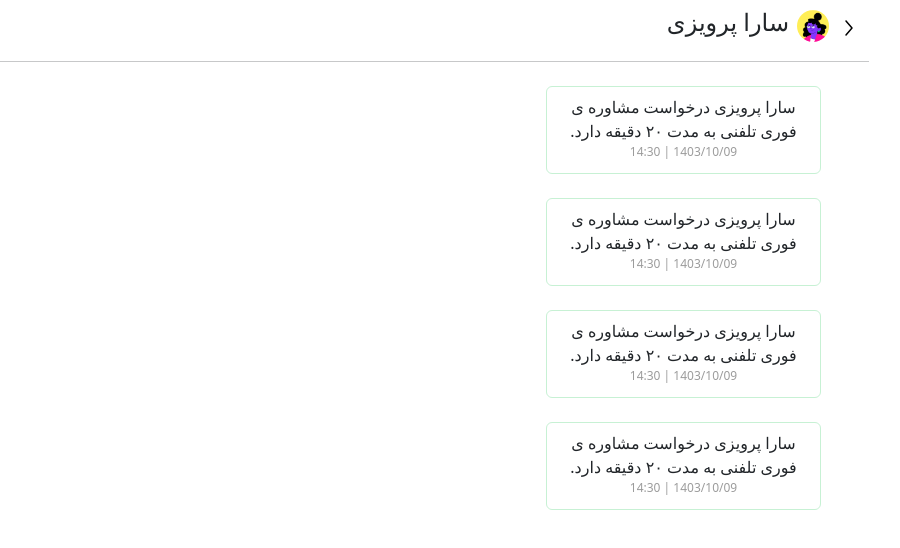
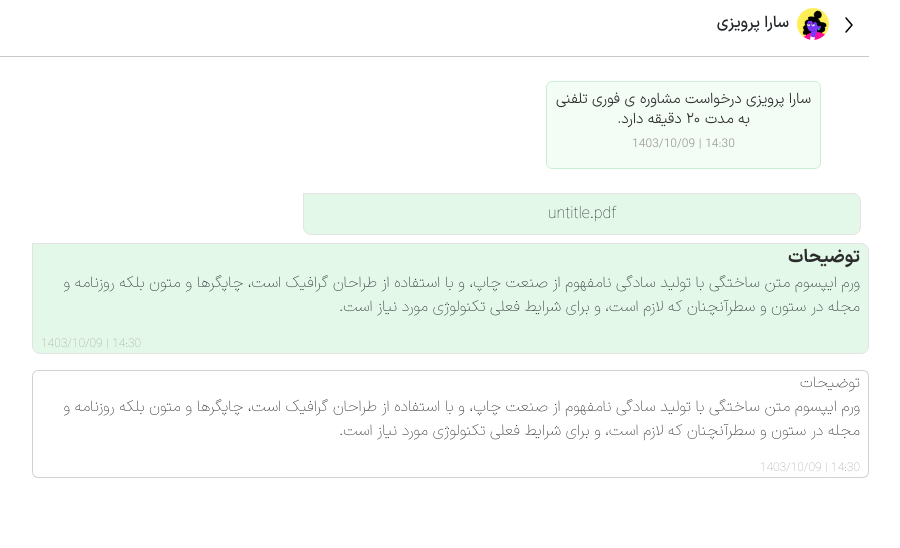
Before and after one commit to nafise1380/vakil, a plain HTML site: page vakil.html in a window 1280 px wide. Shown: the whole page, without its empty margins (329-1229 px from the left). Drawn offline with Linux system fonts and the light colour scheme.

Commit message:
color and size are changed,font and div added

```diff
--- a/vakil.css
+++ b/vakil.css
@@ -1,28 +1,76 @@
-@font-face{
-    font-family: ;
+@font-face {
+    font-family: "IRANSansX";
+    src: url("./assets/fonts/woff2/IRANSansX-Bold.woff2") format("woff2");
+    font-weight: bold;
+    font-style: normal;
 }
+
+@font-face {
+    font-family: "IRANSansX";
+    src: url("./assets/fonts/woff2/IRANSansX-Medium.woff2") format("woff2");
+    font-weight: 500;
+    font-style: normal;
+}
+@font-face {
+    font-family: "IRANSansX";
+    src: url("./assets/fonts/woff2/IRANSansX-light.woff2") format("woff2");
+    font-weight: 300;
+    font-style: normal;
+}
+@font-face {
+    font-family: "IRANSansX";
+    src: url("./assets/fonts/woff2/IRANSansX-thin.woff2") format("woff2");
+    font-weight: normal;
+    font-style: normal;
+}
+
+body {
+    font-family: "IRANSansX", sans-serif;
+
+}
+
 
 .color{
     border: 1px solid #C7F1D4;
     width: 275px;
     height: 88px;
-
+    background-color: #F4FCF6;
+    line-height: 20px;
+    font-size: 15px;
+    color: #2B2B2B;
 }
 
 .text{
     width: 32px;
     height: 32px;
-}
-
-.color p{
-    color: #2B2B2B;
-    font-size: 14px;
 
 }
-
 
 
 .home{
     color: #9C9C9C;
     font-size: 12px;
 }
+
+.try{
+    font-size: 16px;
+
+}
+
+.texts{
+    border: 1px solid #E3E3E3;
+    border-radius: 0 .5rem .5rem  .5rem;
+    background-color: #E3F8E9;
+
+}
+
+.colors{
+    background-color: #E3F8E9;
+
+}
+
+.type{
+    color: #2B2B2B;
+    font-weight: bold;
+    font-size: 18px;
+}
--- a/vakil.html
+++ b/vakil.html
@@ -1,19 +1,25 @@
 <!DOCTYPE html>
 <html dir="rtl">
+
     <head>
         <meta charset="utf-8">
         <meta name="viewport" content="width=device-width, initial-scale=1">
         <title></title>
         <link rel="stylesheet" href="./assets/css/bootstrap.rtl.min.css">
         <link rel="stylesheet" href="./vakil.css">
-        <link rel="./assets/img/Style=Broken.svg">
-        <script src="./assets/js/bootstrap.js"></script>
+        <link rel= "stylesheet" href="./assets/img/Style=Broken.svg">
+        <script src="./assets/js/bootstrap.min.js"></script>
         <script src="./assets/js/bootstrap.bundle.min.js"></script>
         <script src="./assets/jquery-3.7.1.slim.min.js"></script>
     </head>
+
+
+
+
 <body class="container container-sm">
 
-        <div class="d-flex align-items-center m-2">
+        <div class=" d-flex align-items-center m-2 ">
+
             <a href="#" class="back-btn text-decoration-none text-dark lead "
                style="top: 20px;left: 20px;">
                 <svg width="24" height="24" viewBox="0 0 24 24" fill="none" xmlns="http://www.w3.org/2000/svg">
@@ -21,41 +27,43 @@
                           d="M8.51192 4.43057C8.82641 4.161 9.29989 4.19743 9.56946 4.51192L15.5695 11.5119C15.8102 11.7928 15.8102 12.2072 15.5695 12.4881L9.56946 19.4881C9.29989 19.8026 8.82641 19.839 8.51192 19.5695C8.19743 19.2999 8.161 18.8264 8.43057 18.5119L14.0122 12L8.43057 5.48811C8.161 5.17361 8.19743 4.70014 8.51192 4.43057Z"
                           fill="black"/>
                 </svg>
-                </a>
+            </a>
 
-         <img src="./assets/img/d9ae1923c77b85e735d56ebc504d2ceb.png" class="rounded-circle mx-2 text" >
-         <p class="h4  ">سارا پرویزی</p>
+         <img src="./assets/img/d9ae1923c77b85e735d56ebc504d2ceb.png" class="rounded-circle  text mx-2" alt="پروفایل" >
+         <p class="h4 my-0 try ">سارا پرویزی</p>
+
         </div>
 
     <hr>
-    <div class="color text-center rounded p-2 m-4 mx-5 d-flex flex-column align-items-center " >
 
-        <span class=" text-center ">سارا پرویزی درخواست مشاوره ی فوری تلفنی به مدت ۲۰ دقیقه دارد.</span>
-        <span class=" home small">1403/10/09 | 14:30</span>
+    <div class="color text-center card rounded p-2 m-4 mx-5 d-flex flex-column align-items-center lead" >
+
+         <span class=" text-center background-color mb-1">سارا پرویزی درخواست مشاوره ی فوری تلفنی به مدت ۲۰ دقیقه دارد.</span>
+         <span class=" home small ">14:30 |  1403/10/09 </span>
 
 
 
     </div>
-    <div class="color text-center rounded p-2 m-4 mx-5 d-flex flex-column align-items-center" >
 
-        <span class=" text-center  ">سارا پرویزی درخواست مشاوره ی فوری تلفنی به مدت ۲۰ دقیقه دارد.</span>
-        <span class=" home small">1403/10/09 | 14:30</span>
+    <div class="texts  text-center   p-2 m-2 w-50  d-flex flex-column align-items-center" >
+
+         <span class=" text-center  "> untitle.pdf</span>
+
+    </div>
+
+    <div class="texts colors   w-75 px-2 mb-3" >
+         <span class="type ">توضیحات</span>
+         <p class="   ">ورم ایپسوم متن ساختگی با تولید سادگی نامفهوم از صنعت چاپ، و با استفاده از طراحان گرافیک است، چاپگرها و متون بلکه روزنامه و مجله در ستون و سطرآنچنان که لازم است، و برای شرایط فعلی تکنولوژی مورد نیاز است.</p>
+         <span class="d-flex justify-content-end home small">14:30 |  1403/10/09</span>
 
 
 
     </div>
-    <div class="color text-center rounded p-2 m-4 mx-5 d-flex flex-column align-items-center" >
 
-        <span class=" text-center  ">سارا پرویزی درخواست مشاوره ی فوری تلفنی به مدت ۲۰ دقیقه دارد.</span>
-        <span class=" home small">1403/10/09 | 14:30</span>
-
-
-
-    </div>
-    <div class="color text-center rounded p-2 m-4 mx-5 d-flex flex-column align-items-center" >
-
-        <span class=" text-center  ">سارا پرویزی درخواست مشاوره ی فوری تلفنی به مدت ۲۰ دقیقه دارد.</span>
-        <span class=" home small">1403/10/09 | 14:30</span>
+    <div class=" card rounded w-75 px-2" >
+        <span class="">توضیحات</span>
+        <p class="  ">ورم ایپسوم متن ساختگی با تولید سادگی نامفهوم از صنعت چاپ، و با استفاده از طراحان گرافیک است، چاپگرها و متون بلکه روزنامه و مجله در ستون و سطرآنچنان که لازم است، و برای شرایط فعلی تکنولوژی مورد نیاز است.</p>
+        <span class=" home small">14:30 |  1403/10/09</span>
 
 
 
```
